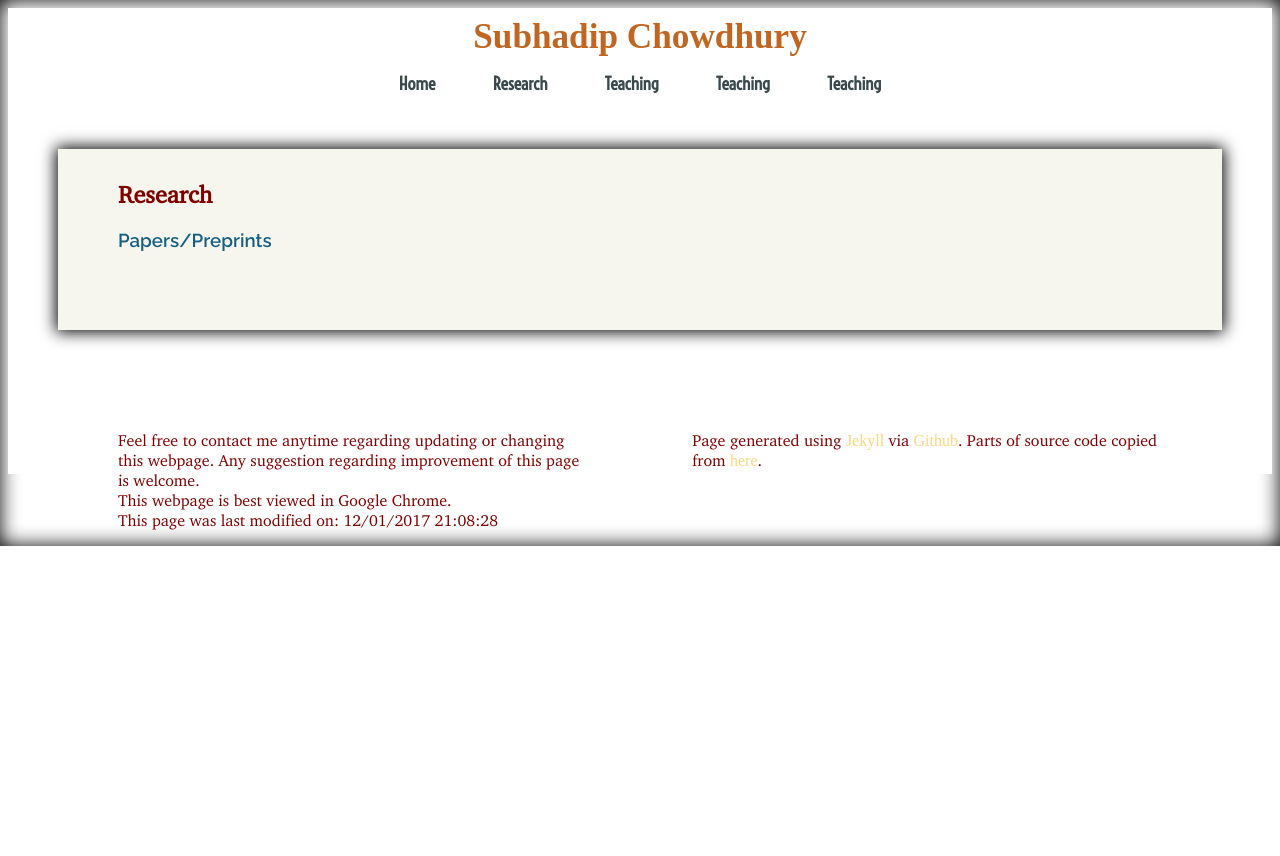
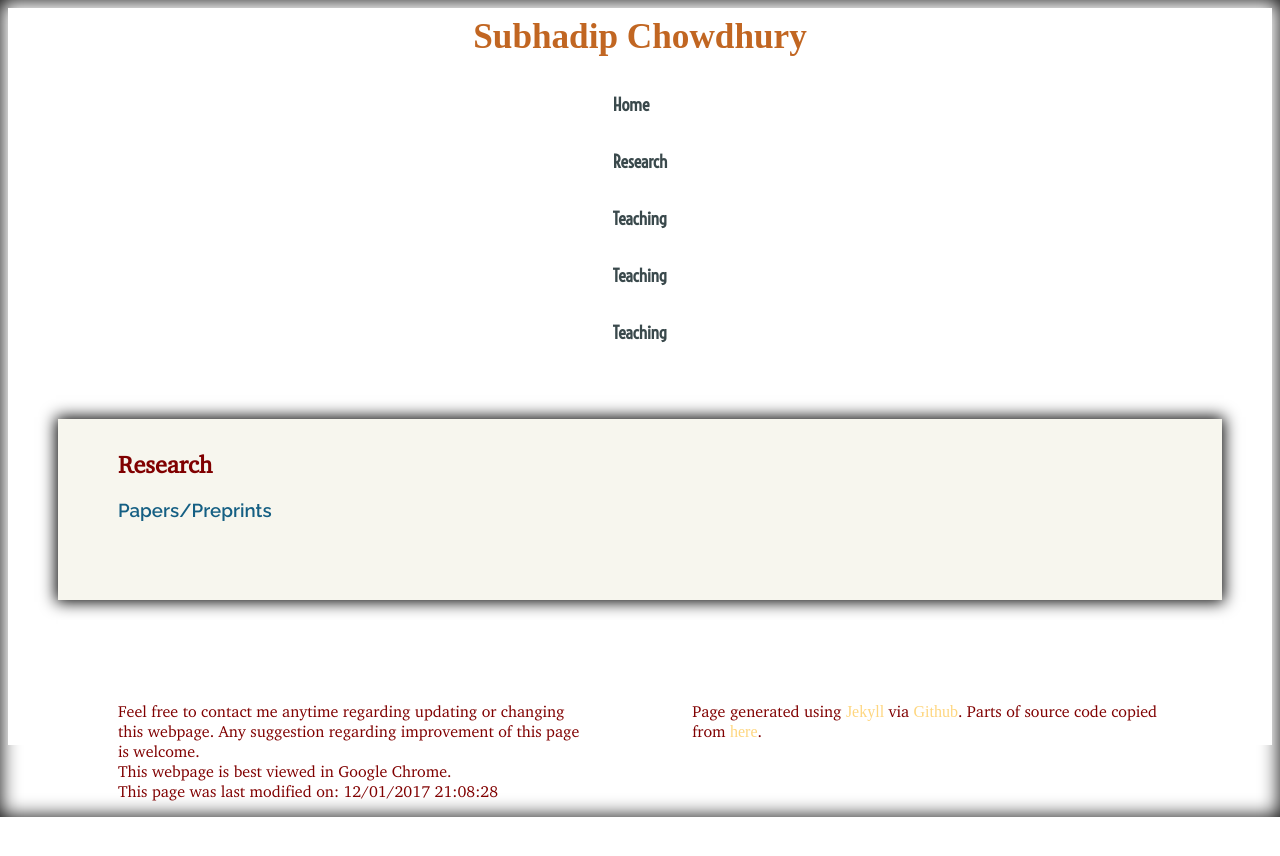
Before and after one commit to subhadipchowdhury/subhadipchowdhury.github.io, a Jekyll site: the page built from research/index.md, in a window 1280 px wide. Shown: the top 856 px of the page. Built offline with Jekyll 4.4.1, drawn with Linux system fonts in a browser that asks for light colours; some web fonts are replaced.

Commit message:
Update stylesheet.css

```diff
--- a/css/stylesheet.css
+++ b/css/stylesheet.css
@@ -177,9 +177,7 @@
 	font-family: 'ProximaNova-Light';
 	color: #C16622;
 	transition:0.5s all;
-	-webkit-transition:0.5s all;
-	-moz-transition:0.5s all;
-	-o-transition:0.5s all;
+
 	&:hover{
 		COLOR: #155F83;
 		text-decoration: underline;
@@ -269,7 +267,7 @@
         margin: 0.5em 0em;
     }
     li {
-        display: inline-block;
+        display: inline;
         list-style-type:none;
         margin:0em;
         padding-left:0.5em;
```
